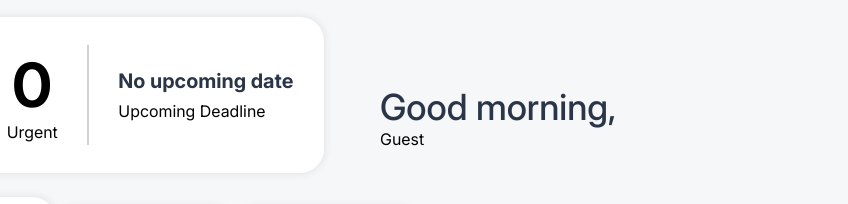
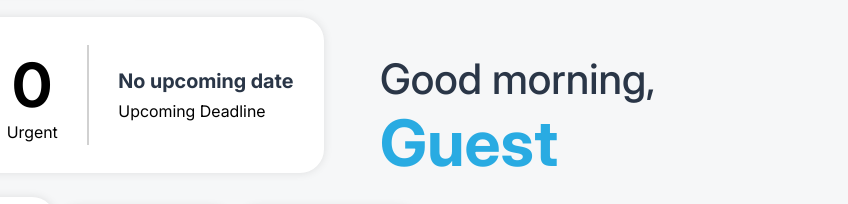
Before and after one commit to natgian/kanban-vanillajs-group-project, a website: page pages/summary.html in a window 1280 px wide. Shown: the part 487-691 px from the top of the page, 432-1280 px from the left. Drawn offline with Linux system fonts and the light colour scheme; no server answers.

Commit message:
added design to username

```diff
--- a/styles/summary.css
+++ b/styles/summary.css
@@ -145,8 +145,14 @@
 
         h2 {
             color: var(--primary-color);
-            font-size: 36px;
+            font-size: 42px;
             font-weight: 500;
+        }
+
+        h3 {
+            font-size: 64px;
+            font-weight: bold;
+            color: var(--hover-color);
         }
     }
 }
```
